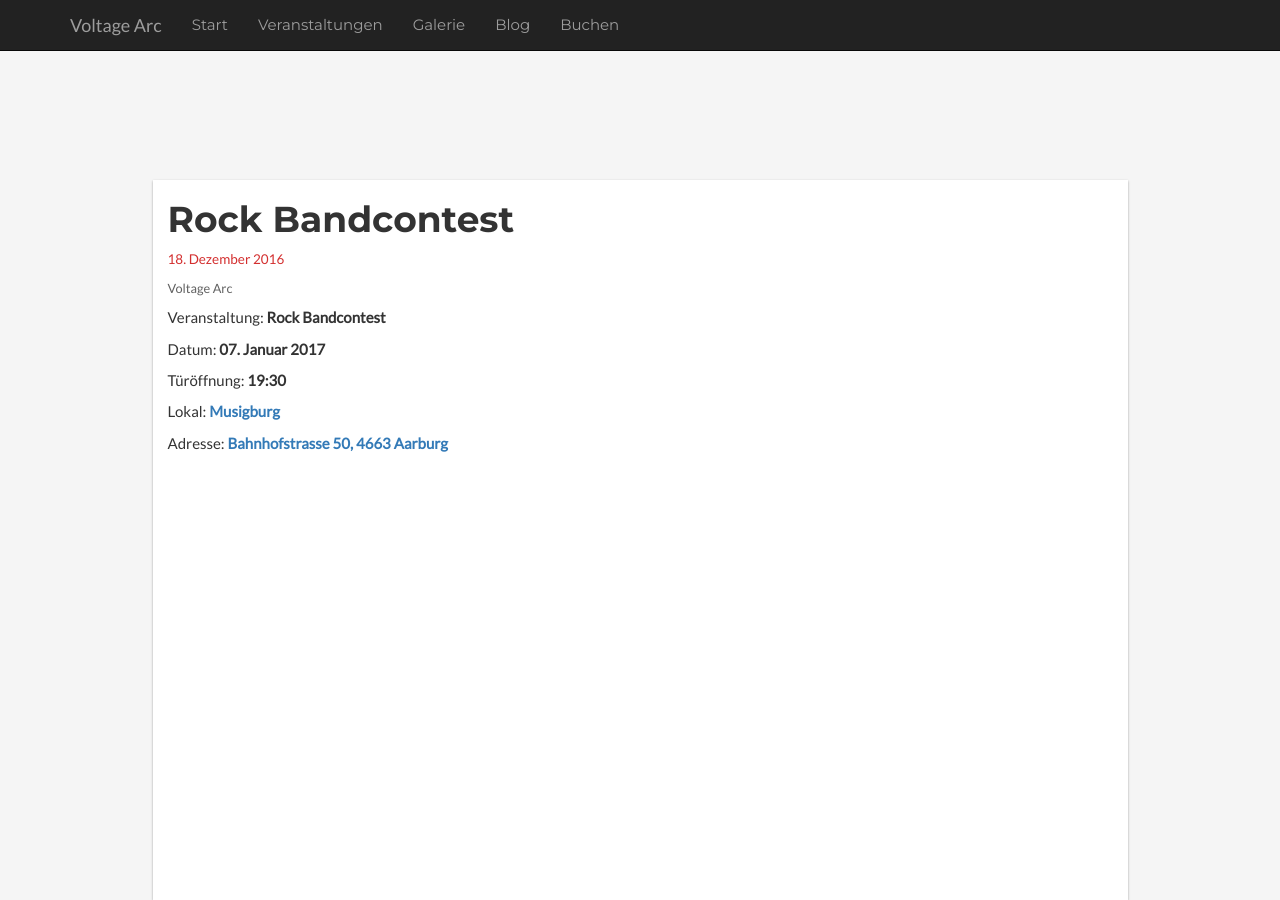
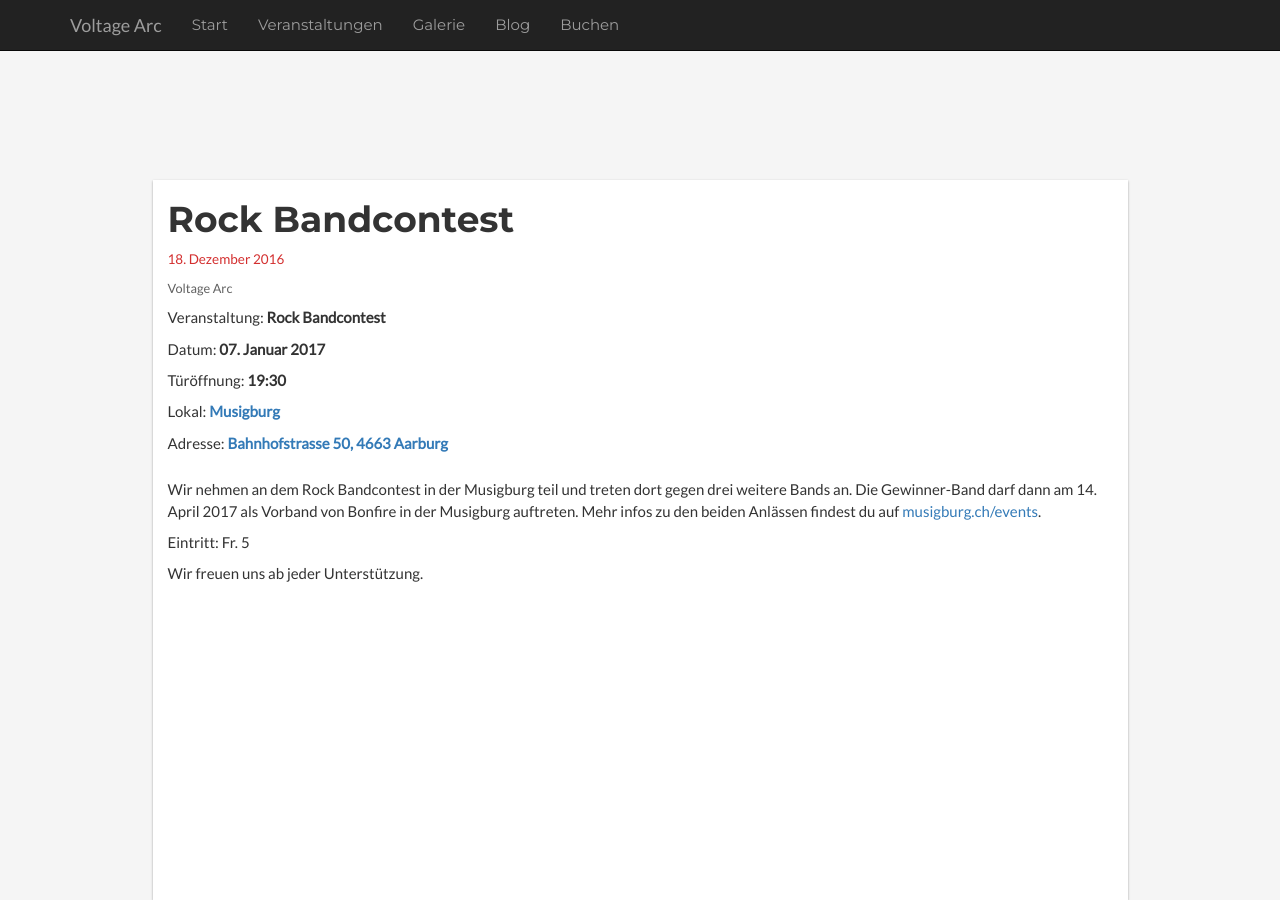
Before and after one commit to theCubix/va, a Jekyll site: the page built from _events/rock-bandcontest.markdown, in a window 1280 px wide and 900 px high, scrolled down 270 px. Built offline with Jekyll 4.4.1, drawn with Linux system fonts in a browser that asks for light colours.

Commit message:
Added description for Bandcontest

```diff
--- a/_events/rock-bandcontest.markdown
+++ b/_events/rock-bandcontest.markdown
@@ -8,3 +8,9 @@ address: Bahnhofstrasse 50, 4663 Aarburg
 start_date: 2017-01-07 19:30:00 Z
 link: http://www.musigburg.ch/
 ---
+
+Wir nehmen an dem Rock Bandcontest in der Musigburg teil und treten dort gegen drei weitere Bands an. Die Gewinner-Band darf dann am 14. April 2017 als Vorband von Bonfire in der Musigburg auftreten. Mehr infos zu den beiden Anlässen findest du auf [musigburg.ch/events](http://www.musigburg.ch/events/).
+
+Eintritt: Fr. 5
+
+Wir freuen uns ab jeder Unterstützung.
```
Also changed, not shown: 1 other file.
